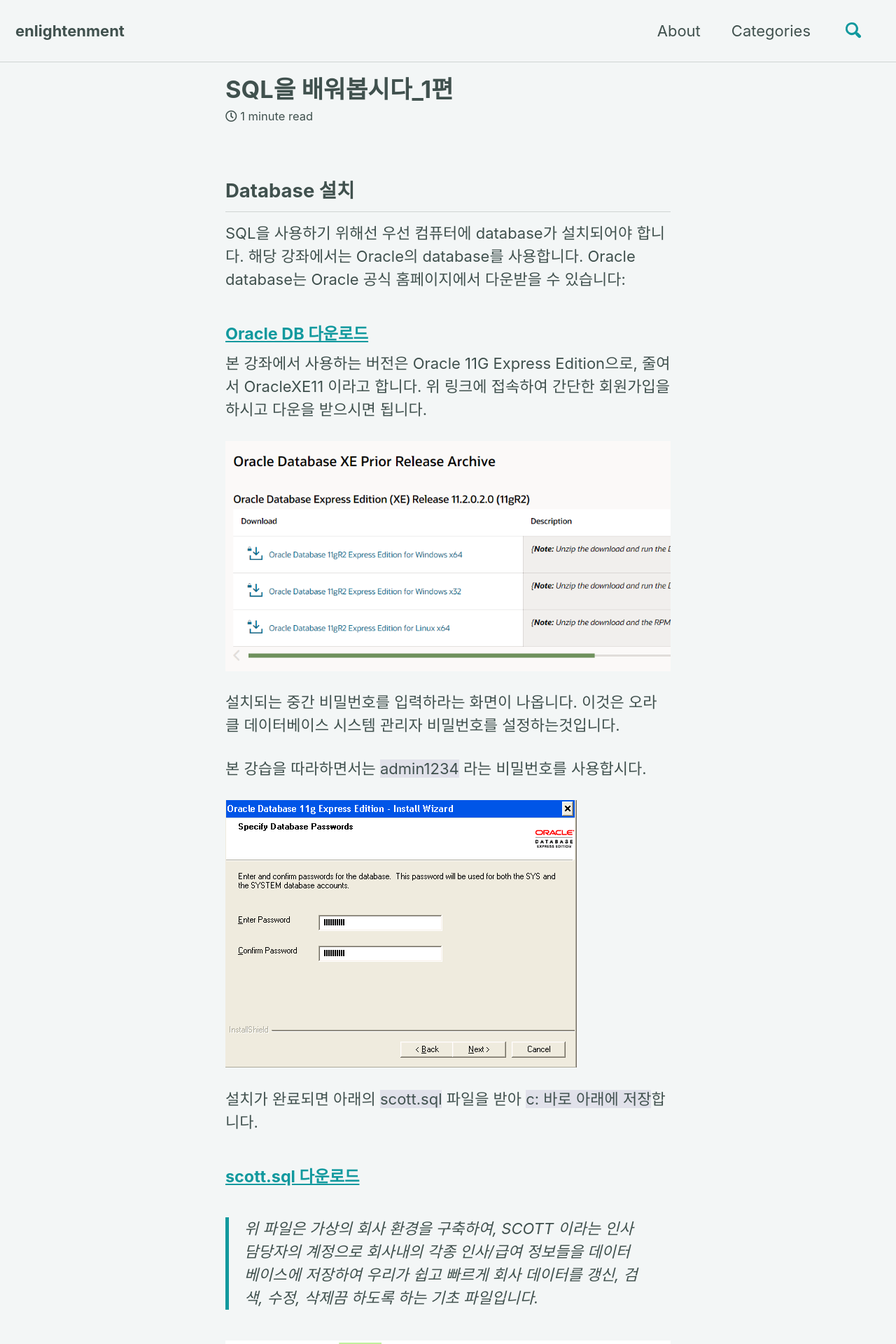
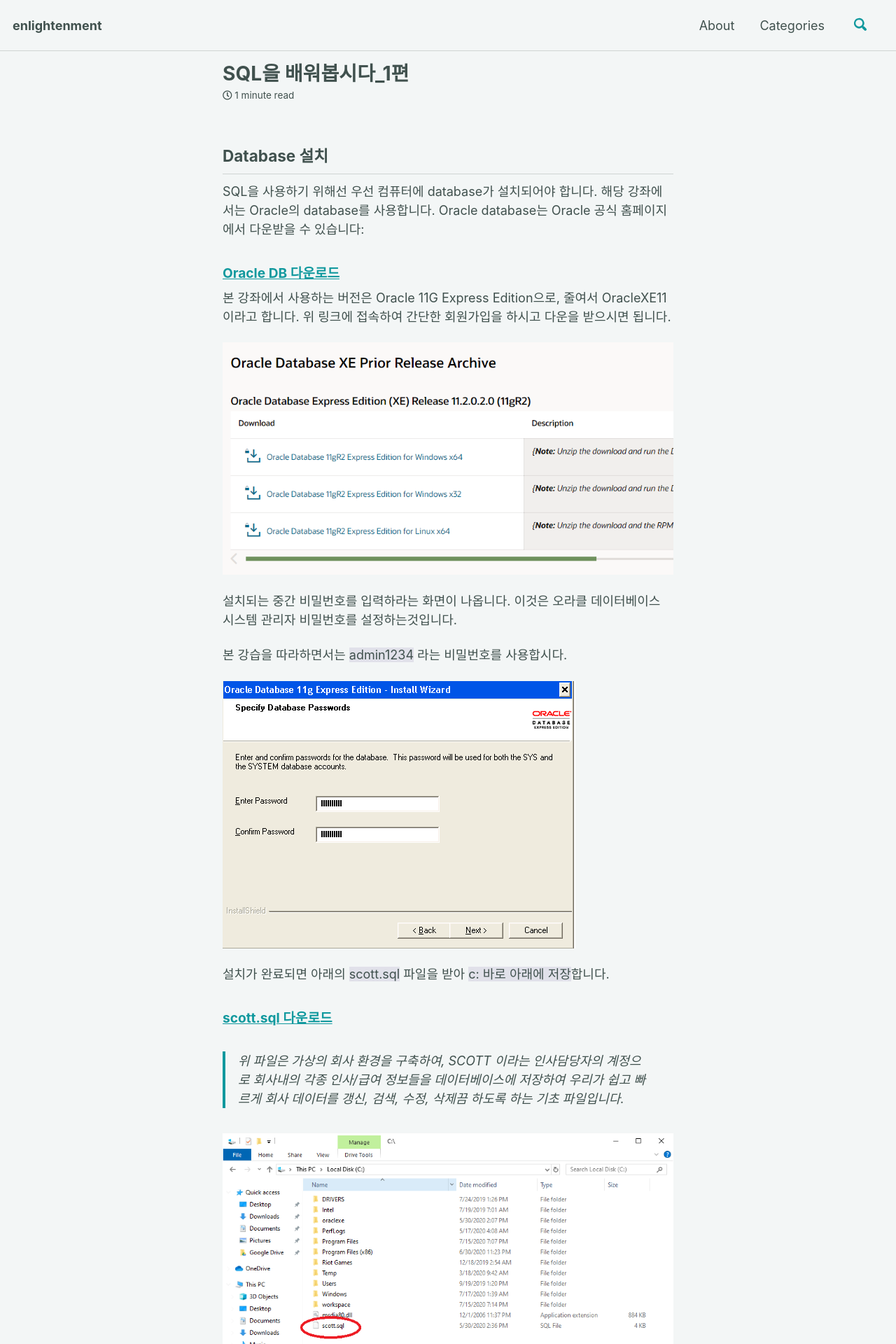
Before and after one commit to orezmis/orezmis.github.io, a Jekyll site: the page built from _posts/2020-10-22-sql_installation_and_account_setup.md, in a window 1280 px wide. Shown: the top 1920 px of the page at 70% size. Built offline with Jekyll 4.4.1, drawn with Linux system fonts in a browser that asks for light colours; cached includes are drawn as plain includes.

Commit message:
style changes

````diff
--- a/_posts/2020-10-22-sql_installation_and_account_setup.md
+++ b/_posts/2020-10-22-sql_installation_and_account_setup.md
@@ -38,7 +38,7 @@
 ## Database 실행
 윈도우 10 기준으로, 검색창에서 <span style="background-color: #e1e1ea">CMD 프로그램</span>을 찾아 <span style="background-color: #e1e1ea">"관리자 권한으로 열기"</span> 로 실행합니다.
 
-![관리자 권한 실행](/assets/images/OracleSQL/chap1/4.PNG)
+![관리자 권한 실행](/assets/images/OracleSQL/chap1/4.png)
 
 CMD 창에서 아래와 같이 타이핑을 합시다:
 
@@ -86,7 +86,6 @@
 ```sql
 -- 입력
 SQL> conn scott/tiger
-
 ```
 ```sql
 -- 결과
--- a/assets/css/main.scss
+++ b/assets/css/main.scss
@@ -6,3 +6,21 @@
 
 @import "minimal-mistakes/skins/{{ site.minimal_mistakes_skin | default: 'default' }}"; // skin
 @import "minimal-mistakes"; // main partials
+
+// Font Change
+@import url('https://fonts.googleapis.com/css?family=Inconsolata');
+
+html {
+    font-size: 12px; // originally 16px
+    @include breakpoint($medium) {
+        font-size: 14px; // originally 18px
+    }
+
+    @include breakpoint($large) {
+        font-size: 16px; // originally 20px
+    }
+
+    @include breakpoint($x-large) {
+        font-size: 18px; // originally 22px
+    }
+}
````
